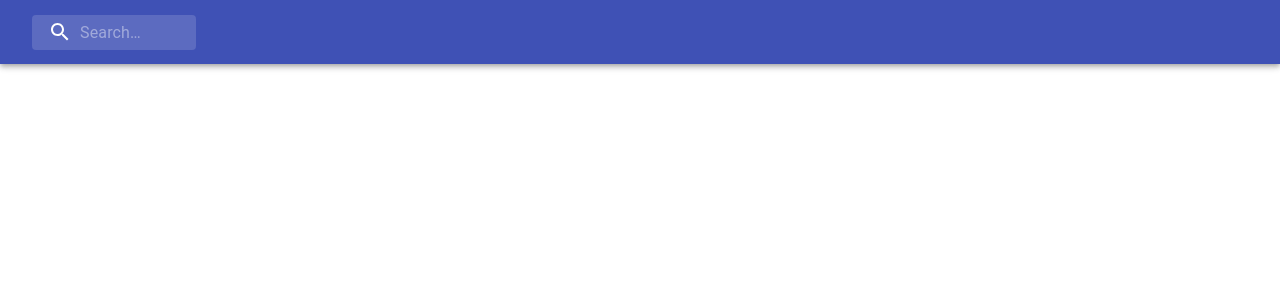
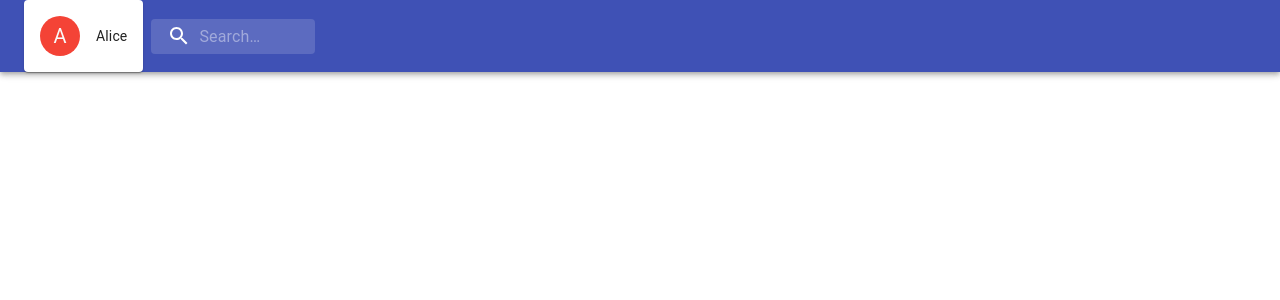
Before and after one commit to michaelhtleung/Image-Search-Engine, a React (Create React App) app in the folder frontend/: page / in a window 1280 px wide. Shown: the top 300 px of the page. Built offline with nearby package versions, Linux system fonts and the light colour scheme.

Commit message:
Add static account display

```diff
--- /dev/null
+++ b/frontend/src/AccountDisplay.js
@@ -0,0 +1,57 @@
+import React from 'react';
+import { makeStyles } from '@material-ui/core/styles';
+import clsx from 'clsx';
+import Card from '@material-ui/core/Card';
+import CardHeader from '@material-ui/core/CardHeader';
+import CardMedia from '@material-ui/core/CardMedia';
+import CardContent from '@material-ui/core/CardContent';
+import CardActions from '@material-ui/core/CardActions';
+import Collapse from '@material-ui/core/Collapse';
+import Avatar from '@material-ui/core/Avatar';
+import IconButton from '@material-ui/core/IconButton';
+import Typography from '@material-ui/core/Typography';
+import { red } from '@material-ui/core/colors';
+import FavoriteIcon from '@material-ui/icons/Favorite';
+import ShareIcon from '@material-ui/icons/Share';
+import ExpandMoreIcon from '@material-ui/icons/ExpandMore';
+import MoreVertIcon from '@material-ui/icons/MoreVert';
+
+const useStyles = makeStyles((theme) => ({
+    root: {
+        maxWidth: 345,
+    },
+    media: {
+        height: 0,
+        paddingTop: '56.25%', // 16:9
+    },
+    expand: {
+        transform: 'rotate(0deg)',
+        marginLeft: 'auto',
+        transition: theme.transitions.create('transform', {
+            duration: theme.transitions.duration.shortest,
+        }),
+    },
+    expandOpen: {
+        transform: 'rotate(180deg)',
+    },
+    avatar: {
+        backgroundColor: red[500],
+    },
+}));
+
+export default function AccountDisplay() {
+    const classes = useStyles();
+    return (
+        <Card className={classes.root}>
+            <CardHeader
+                avatar={
+                    <Avatar aria-label="recipe" className={classes.avatar}>
+                        A
+                    </Avatar>
+                }
+                title="Alice"
+                // subheader="September 14, 2016"
+            />
+        </Card>
+    );
+}
--- a/frontend/src/SearchAppBar.js
+++ b/frontend/src/SearchAppBar.js
@@ -5,8 +5,8 @@ import IconButton from '@material-ui/core/IconButton';
 import Typography from '@material-ui/core/Typography';
 import InputBase from '@material-ui/core/InputBase';
 import { fade, makeStyles } from '@material-ui/core/styles';
-import MenuIcon from '@material-ui/icons/Menu';
 import SearchIcon from '@material-ui/icons/Search';
+import AccountDisplay from "./AccountDisplay";
 
 const useStyles = makeStyles((theme) => ({
     root: {
@@ -70,6 +70,7 @@ export default function SearchAppBar() {
         <div className={classes.root}>
             <AppBar position="static">
                 <Toolbar>
+                    <AccountDisplay></AccountDisplay>
                     <div className={classes.search}>
                         <div className={classes.searchIcon}>
                             <SearchIcon />
```
